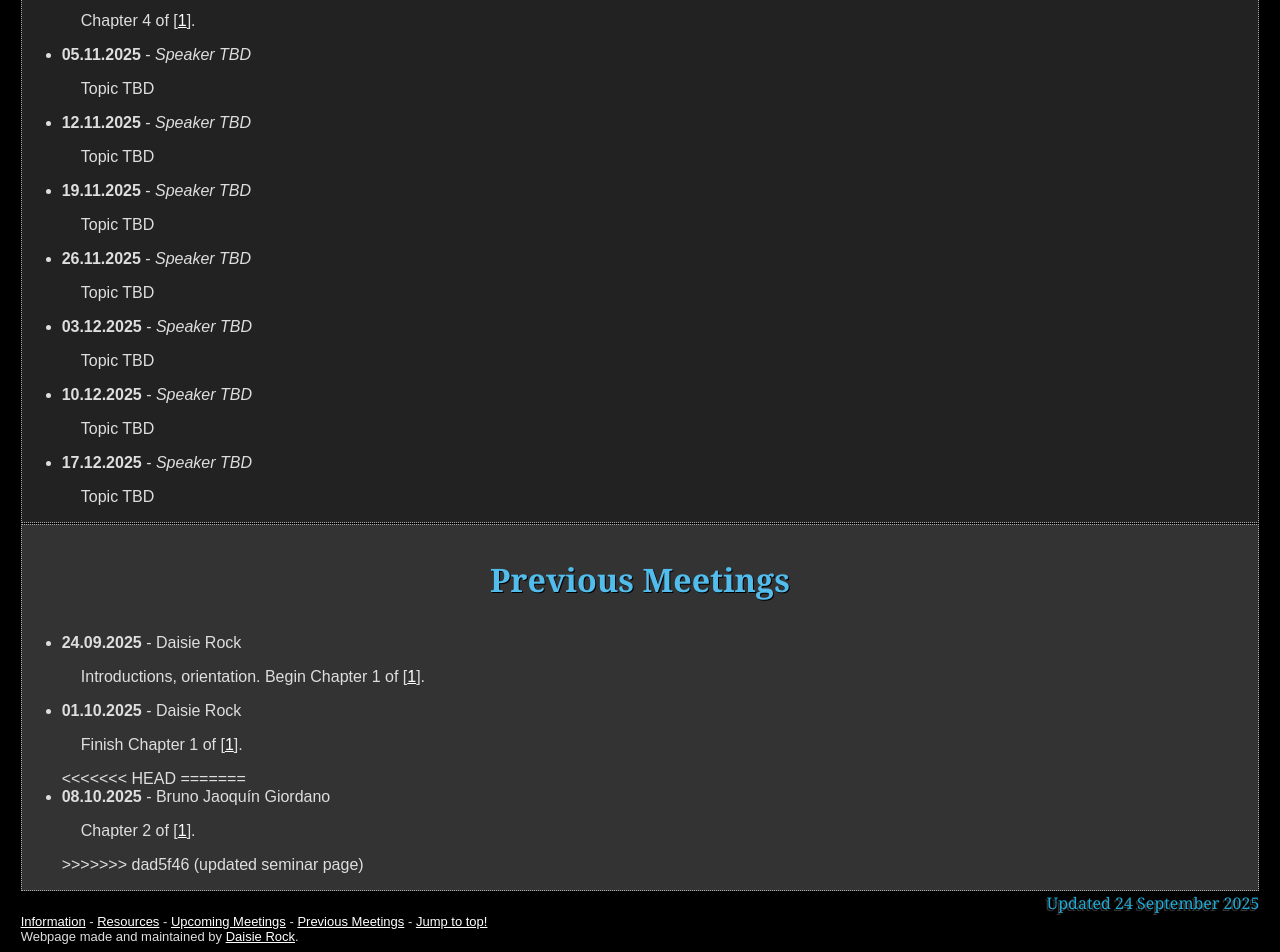
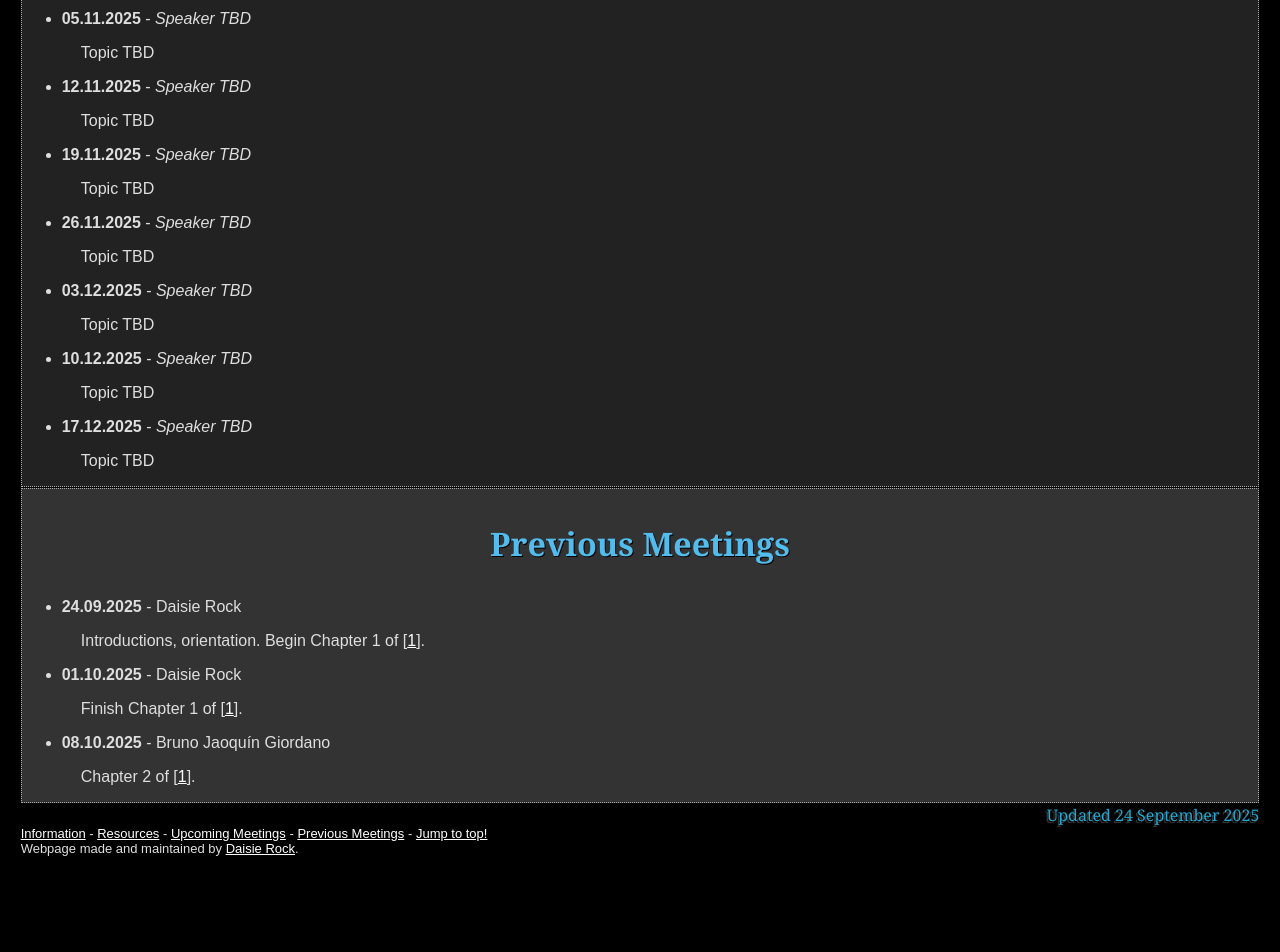
Before and after one commit to DaisieRock/DaisieRock.github.io, a plain HTML site: page math_reading_seminar_2025_2026.html in a window 1280 px wide. Shown: the part 1051-2003 px from the top of the page. After the commit the page ends 1915 px from the top, so only its background shows below. Drawn offline with Linux system fonts and the light colour scheme.

Commit message:
fixed seminar page

```diff
--- a/math_reading_seminar_2025_2026.html
+++ b/math_reading_seminar_2025_2026.html
@@ -58,14 +58,11 @@
                 Upcoming Meetings
             </h3>
             <ul>
-<<<<<<< HEAD
                 <li> <b>08.10.2025</b> - Bruno Jaoquín Giordano
                     <p>
                         Chapter 2 of [<a href='#schiffler'>1</a>].
                     </p>
                 </li>
-=======
->>>>>>> dad5f46 (updated seminar page)
                 <li> <b>15.10.2025</b> - Erdenebayar Bayarmagnai
                     <p>
                         Begin Chapter 3 of [<a href='#schiffler'>1</a>].
@@ -144,14 +141,11 @@
                         Finish Chapter 1 of [<a href='#schiffler'>1</a>].
                     </p>
                 </li>
-<<<<<<< HEAD
-=======
                 <li> <b>08.10.2025</b> - Bruno Jaoquín Giordano
                     <p>
                         Chapter 2 of [<a href='#schiffler'>1</a>].
                     </p>
                 </li>
->>>>>>> dad5f46 (updated seminar page)
             </ul>
         </div>
         <footer>
```
